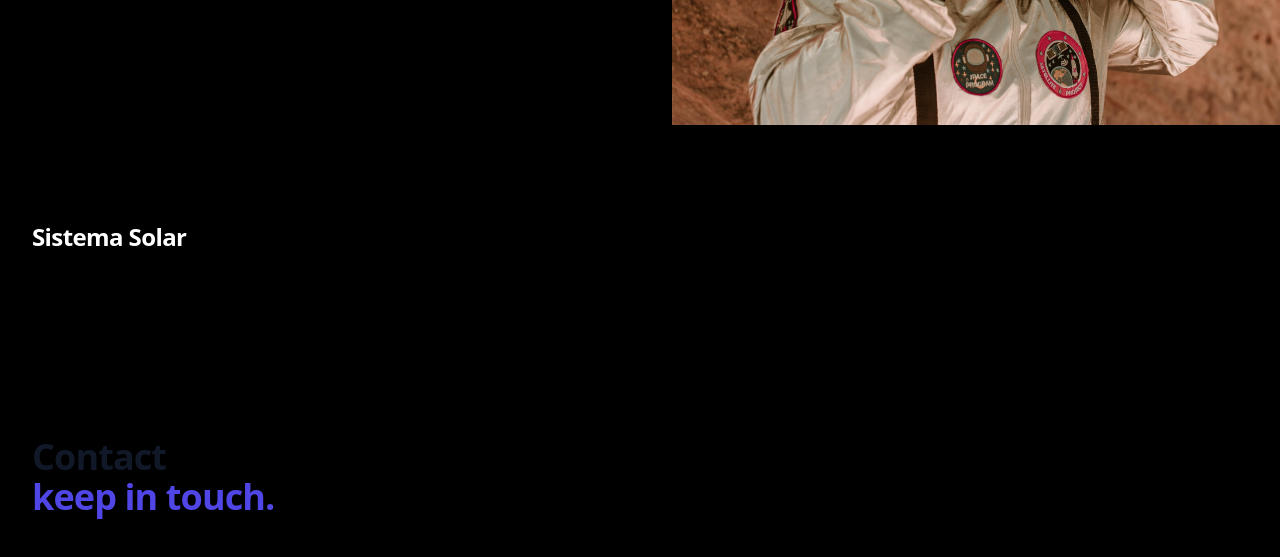
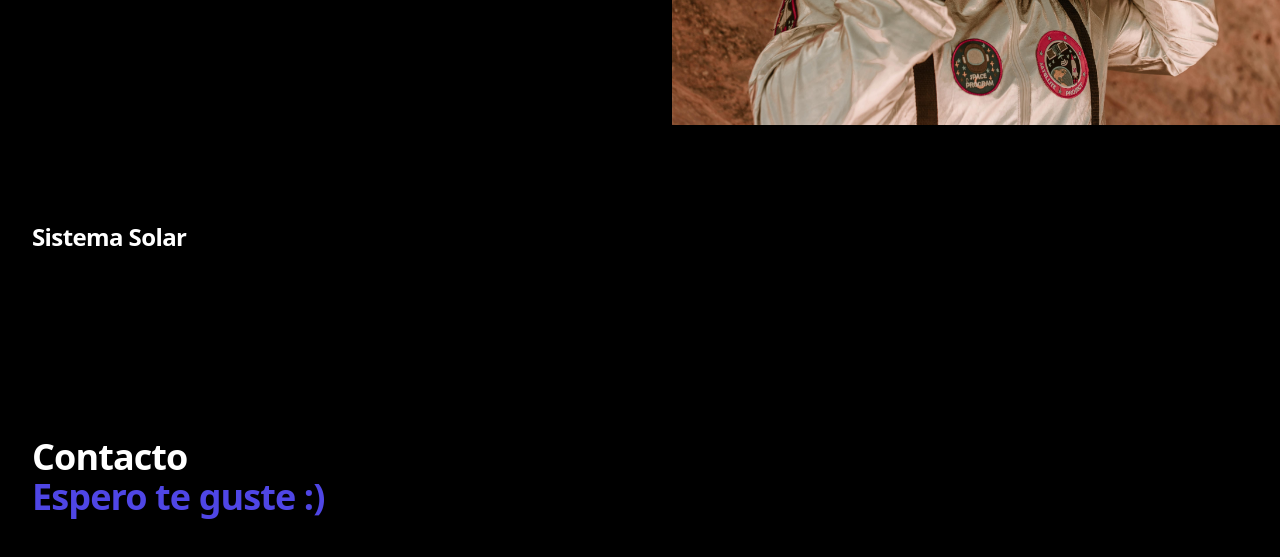
Before and after one commit to BenjaEsteban/Async-landing, a website: page src/index.html in a window 1280 px wide. Shown: the part 287-844 px from the top of the page. Drawn offline with nearby package versions, Linux system fonts and the light colour scheme; no server answers.

Commit message:
Ajustes para desplegar página en github pages

```diff
--- a/src/assets/main.js
+++ b/src/assets/main.js
@@ -42,9 +42,3 @@ async function fetchData(urlApi) {
         console.log(error)
     }
 })();
-
-
-// fetch('', options)
-// 	.then(response => response.json())
-// 	.then(response => console.log(response))
-// 	.catch(err => console.error(err));
--- a/src/index.html
+++ b/src/index.html
@@ -65,8 +65,8 @@
     <div class="bg-black">
         <div class="max-w-7xl mx-auto py-12 px-4 sm:px-6 lg:py-16 lg:px-8 lg:flex lg:items-center lg:justify-between">
             <h2 class="text-3xl font-extrabold tracking-tight text-gray-900 sm:text-4xl">
-                <span class="block">Contact</span>
-                <span class="block text-indigo-600">keep in touch.</span>
+                <span class="block text-white">Contacto</span>
+                <span class="block text-indigo-600">Espero te guste :)</span>
             </h2>
         </div>
     </div>
```
Also changed, not shown: package.json (+5 -2 lines), 1 other file.
